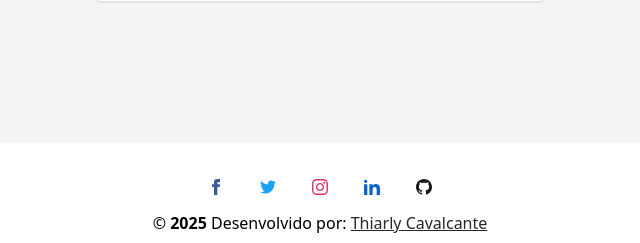
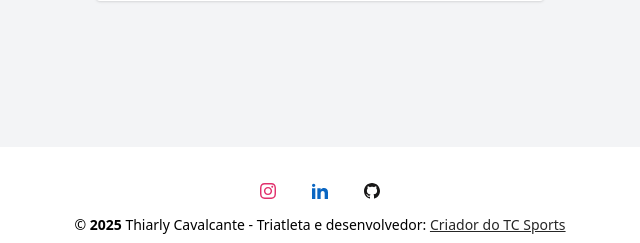
Before and after one commit to thiarly/running-pace-converter, a Flask app: page /cadastro in a window 1280 px wide. Shown: the part 557-800 px from the top of the page, without its empty margins (320-960 px from the left). Run offline with Flask 3, Linux system fonts and the light colour scheme; some libraries are stand-ins or nearby versions.

Commit message:
Update base.html

```diff
--- a/conversor/templates/base.html
+++ b/conversor/templates/base.html
@@ -4,7 +4,7 @@
 <head>
     <meta charset="utf-8">
     <meta name="viewport" content="width=device-width, initial-scale=1.0">
-    <link rel="icon" href="{{ url_for('static', filename='image/TCt.png') }}">
+    <link rel="icon" href="{{ url_for('static', filename='image/tcsports.png') }}">
 
     <!-- SEO Tags -->
     <meta name="description" content="Running Pace Converter é uma ferramenta online que ajuda a converter o ritmo de corrida em diferentes unidades. Desenvolvido por Thiarly Cavalcante.">
@@ -56,27 +56,7 @@
 <footer class="w-full bg-white border-gray-200 text-center text-white dark:bg-neutral-600">
     <div class="pt-9 w-full">
       <div class="mb-2 flex justify-center">
-        <a href="https://www.facebook.com/thiarly.cavalcante/" target="_blank" class="mr-9 text-neutral-800 dark:text-neutral-200" aria-label="Facebook">
-          <svg
-            xmlns="http://www.w3.org/2000/svg"
-            class="h-4 w-4"
-            fill="#3b5998"
-            viewBox="0 0 24 24">
-            <path
-              d="M9 8h-3v4h3v12h5v-12h3.642l.358-4h-4v-1.667c0-.955.192-1.333 1.115-1.333h2.885v-5h-3.808c-3.596 0-5.192 1.583-5.192 4.615v3.385z" />
-          </svg>
-        </a>
-        <a href="https://twitter.com/ThiarlyC" target="_blank" class="mr-9 text-neutral-800 dark:text-neutral-200" aria-label="Twitter">
-          <svg
-            xmlns="http://www.w3.org/2000/svg"
-            class="h-4 w-4"
-            fill="#1DA1F2"
-            viewBox="0 0 24 24">
-            <path
-              d="M24 4.557c-.883.392-1.832.656-2.828.775 1.017-.609 1.798-1.574 2.165-2.724-.951.564-2.005.974-3.127 1.195-.897-.957-2.178-1.555-3.594-1.555-3.179 0-5.515 2.966-4.797 6.045-4.091-.205-7.719-2.165-10.148-5.144-1.29 2.213-.669 5.108 1.523 6.574-.806-.026-1.566-.247-2.229-.616-.054 2.281 1.581 4.415 3.949 4.89-.693.188-1.452.232-2.224.084.626 1.956 2.444 3.379 4.6 3.419-2.07 1.623-4.678 2.348-7.29 2.04 2.179 1.397 4.768 2.212 7.548 2.212 9.142 0 14.307-7.721 13.995-14.646.962-.695 1.797-1.562 2.457-2.549z" />
-          </svg>
-        </a>
-        <a href="https://www.instagram.com/thiarly_tri/" target="_blank" class="mr-9 text-neutral-800 dark:text-neutral-200" aria-label="Instagram">
+        <a href="https://www.instagram.com/thiarly_tc/" target="_blank" class="mr-9 text-neutral-800 dark:text-neutral-200" aria-label="Instagram">
           <svg
             xmlns="http://www.w3.org/2000/svg"
             class="h-4 w-4"
@@ -111,12 +91,13 @@
 
     <!--Copyright section-->
     <div
-      class="w-full bg-white p-2 text-center text-black dark:bg-neutral-700 dark:text-neutral-200">
-      &copy; <span id="copyrightYear"></span> Desenvolvido por:
+      class="w-full text-sm bg-white p-2 text-center text-black dark:bg-neutral-700 dark:text-neutral-200">
+      &copy; <span id="copyrightYear"></span>
+      Thiarly Cavalcante - Triatleta e desenvolvedor:
       <a
-        class="text-neutral-800 dark:text-neutral-400 underline hover:text-neutral-500"
-        href="https://profile-thiarly-cavalcante-production.up.railway.app" target="_blank"
-        >Thiarly Cavalcante</a
+        class="text-neutral-800 dark:text-neutral-400 underline hover:text-blue-500"
+        href="https://tccavalcante.com" target="_blank"
+        >Criador do TC Sports</a
       >
     </div>
   </footer>
```
